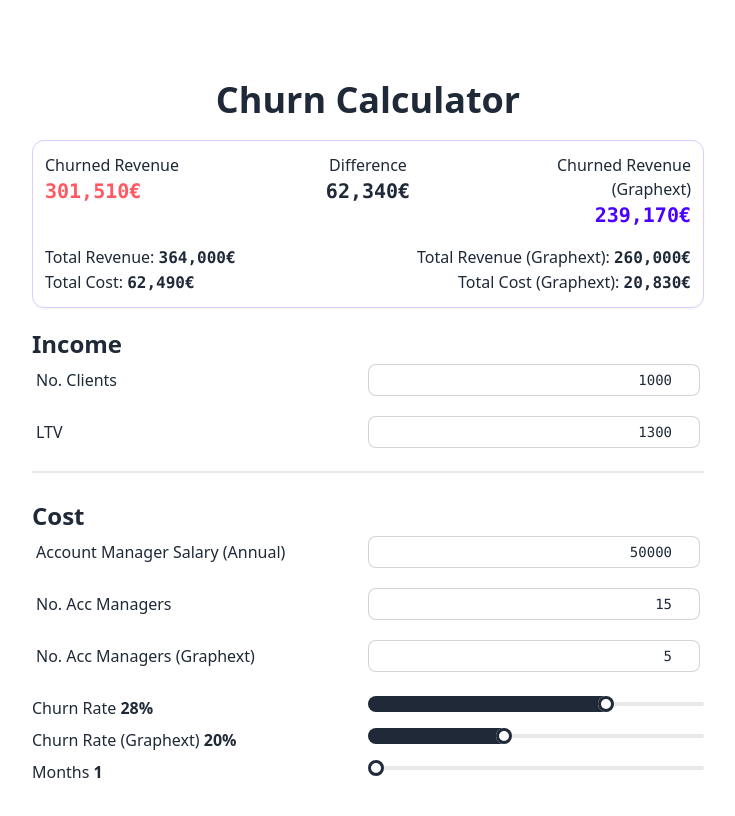
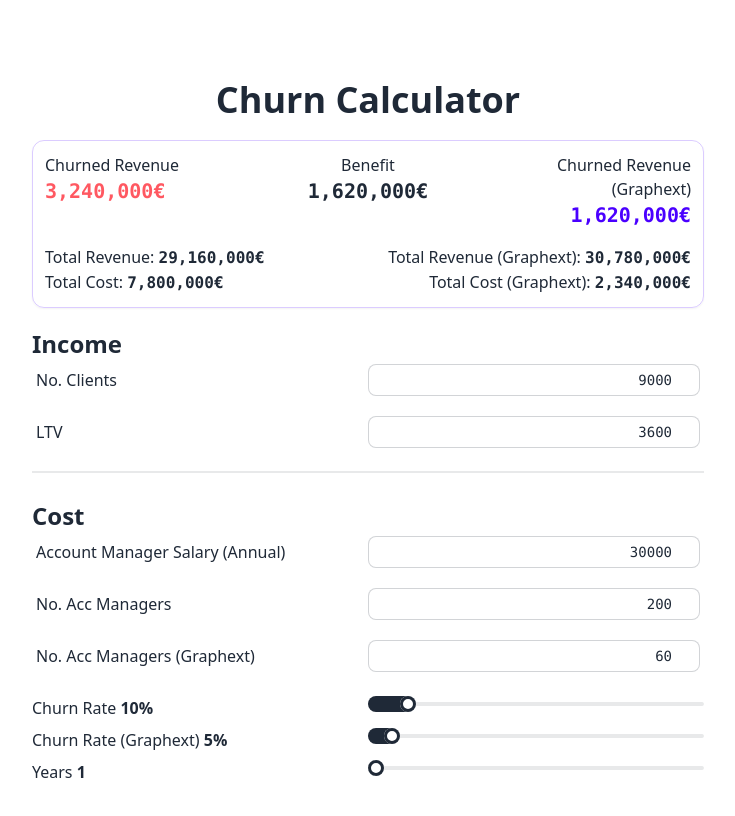
Before and after one commit to jesi-rgb/churn-calculator, a SvelteKit app: page / in a window 1280 px wide. Shown: the top 816 px of the page, without its empty margins (272-1007 px from the left). Built offline with nearby package versions, Linux system fonts and the light colour scheme.

Commit message:
fix errors

```diff
--- a/package.json
+++ b/package.json
@@ -16,6 +16,7 @@
     "@sveltejs/vite-plugin-svelte": "^3.0.0",
     "@types/eslint": "^8.56.7",
     "autoprefixer": "^10.4.19",
+    "chart.js": "^4.4.3",
     "daisyui": "^4.12.8",
     "eslint": "^9.0.0",
     "eslint-plugin-svelte": "^2.36.0",
--- /dev/null
+++ b/src/lib/components/LineChart.svelte
@@ -0,0 +1,44 @@
+<script>
+    import { onMount } from 'svelte'
+    import Chart from 'chart.js/auto'
+
+    export let data = []
+    export let labels = []
+    export let title = 'Line Chart'
+
+    let chartElement
+    let chart
+
+    onMount(() => {
+        const ctx = chartElement.getContext('2d')
+        chart = new Chart(ctx, {
+            type: 'line',
+            data: {
+                labels: labels,
+                datasets: [
+                    {
+                        label: title,
+                        data: data,
+                        fill: false,
+                        borderColor: 'rgb(75, 192, 192)',
+                        tension: 0.1
+                    }
+                ]
+            },
+            options: {
+                responsive: true,
+                scales: {
+                    y: {
+                        beginAtZero: true
+                    }
+                }
+            }
+        })
+
+        return () => {
+            chart.destroy()
+        }
+    })
+</script>
+
+<canvas height={100} bind:this={chartElement}></canvas>
--- a/src/routes/+page.svelte
+++ b/src/routes/+page.svelte
@@ -2,33 +2,49 @@
     import Input from '$lib/components/Input.svelte'
     import Range from '$lib/components/Range.svelte'
 
-    let nClients = 1000,
-        ltv = 1300,
-        churnRate = 0.28,
-        churnRateGraphext = 0.2,
-        nAccManagers = 15,
-        nAccManagersGraphext = 5,
-        accManagerSalary = 50000,
+    import LineChart from '$lib/components/LineChart.svelte'
+
+    let nClients = 9000,
+        ltv = 3600,
+        churnRate = 0.1,
+        churnRateGraphext = 0.05,
+        nAccManagers = 200,
+        nAccManagersGraphext = 60,
+        accManagerSalary = 30000,
         months = 1
 
-    $: accManagerSalaryMonthly = Math.floor(accManagerSalary / 12)
+    $: data = Array(months)
+        .fill(1)
+        .map((e, i) => {
+            return deltaRevenueChurned * (i + 1)
+        })
 
-    $: deltaRevenue = nClients * ltv * churnRate
+    $: labels = Array(months)
+        .fill(1)
+        .map((e, i) => e + i * 1)
+
+    $: accManagerSalaryMonthly = Math.floor(accManagerSalary * 1.3)
+
+    $: deltaRevenueChurned = nClients * ltv * churnRate
     $: deltaCost = nAccManagers * accManagerSalaryMonthly
 
-    $: deltaRevenueGraphext = nClients * ltv * churnRateGraphext
+    $: deltaRevenueChurnGraphext = nClients * ltv * churnRateGraphext
     $: deltaCostGraphext = nAccManagersGraphext * accManagerSalaryMonthly
 
-    $: totalRevenue = deltaRevenue * months
+    $: totalChurnedRevenue = deltaRevenueChurned * months
     $: totalCost = deltaCost * months
 
-    $: totalRevenueGraphext = deltaRevenueGraphext * months
+    $: totalRevenue = (nClients * ltv - nClients * ltv * churnRate) * months
+    $: totalRevenueGraphext =
+        (nClients * ltv - nClients * ltv * churnRateGraphext) * months
+
+    $: totalRevenueChurnGraphext = deltaRevenueChurnGraphext * months
     $: totalCostGraphext = deltaCostGraphext * months
 
-    $: value = totalRevenue - totalCost
-    $: valueGraphext = totalRevenueGraphext - totalCostGraphext
+    $: value = totalChurnedRevenue - totalCost
+    $: valueGraphext = totalRevenueChurnGraphext - totalCostGraphext
 
-    $: difference = Math.abs(valueGraphext - value)
+    $: difference = totalChurnedRevenue - totalRevenueChurnGraphext
 </script>
 
 <h1 class="text-center font-bold text-4xl">Churn Calculator</h1>
@@ -36,24 +52,29 @@
 <div class="w-3/4 mx-auto text-sm md:text-base">
     <section class="my-5 rounded-xl border border-primary/20 p-3 shadow-sm">
         <div class="flex flex-col md:flex-row justify-between">
-            <div class="w-1/3">
+            <div class="md:w-1/3">
                 <div>Churned Revenue</div>
-                <div class="font-bold text-xl font-mono text-error">
-                    {value.toLocaleString()}€
+                <div
+                    class="tooltip"
+                    data-tip="Total amount of money lost due to clients that churned"
+                >
+                    <div class="font-bold text-xl font-mono text-error">
+                        {totalChurnedRevenue.toLocaleString()}€
+                    </div>
                 </div>
             </div>
 
-            <div class="w-1/3 text-center">
-                <div>Difference</div>
+            <div class="md:w-1/3 md:text-center">
+                <div>Benefit</div>
                 <div class="font-bold text-xl font-mono">
                     {difference.toLocaleString()}€
                 </div>
             </div>
 
-            <div class="md:text-right w-1/3">
+            <div class="md:text-right md:w-1/3">
                 <div>Churned Revenue (Graphext)</div>
                 <div class="font-bold text-xl font-mono text-primary">
-                    {valueGraphext.toLocaleString()}€
+                    {totalRevenueChurnGraphext.toLocaleString()}€
                 </div>
             </div>
         </div>
@@ -93,12 +114,14 @@
 
     <div class="divider my-0"></div>
     <h2 class="font-bold text-2xl mt-5">Cost</h2>
+
     <Input
         name="Account Manager Salary (Annual)"
         bind:value={accManagerSalary}
         min={0}
         step={500}
     />
+
     <Input name="No. Acc Managers" bind:value={nAccManagers} min={0} />
     <Input
         name="No. Acc Managers (Graphext)"
@@ -108,16 +131,16 @@
 
     <div class="mt-5 w-full">
         <Range
-            min={0.1}
-            max={0.35}
+            min={0}
+            max={1}
             step={0.01}
             name="Churn Rate"
             bind:value={churnRate}
             valueDisplay={(churnRate * 100).toFixed(0) + '%'}
         />
         <Range
-            min={0.1}
-            max={0.35}
+            min={0}
+            max={1}
             step={0.01}
             name="Churn Rate (Graphext)"
             bind:value={churnRateGraphext}
@@ -127,7 +150,7 @@
             min={1}
             max={100}
             step={1}
-            name="Months"
+            name="Years"
             valueDisplay={months}
             bind:value={months}
         />
```
Also changed, not shown: 1 other file (tests, documents, lock files or other folders).
